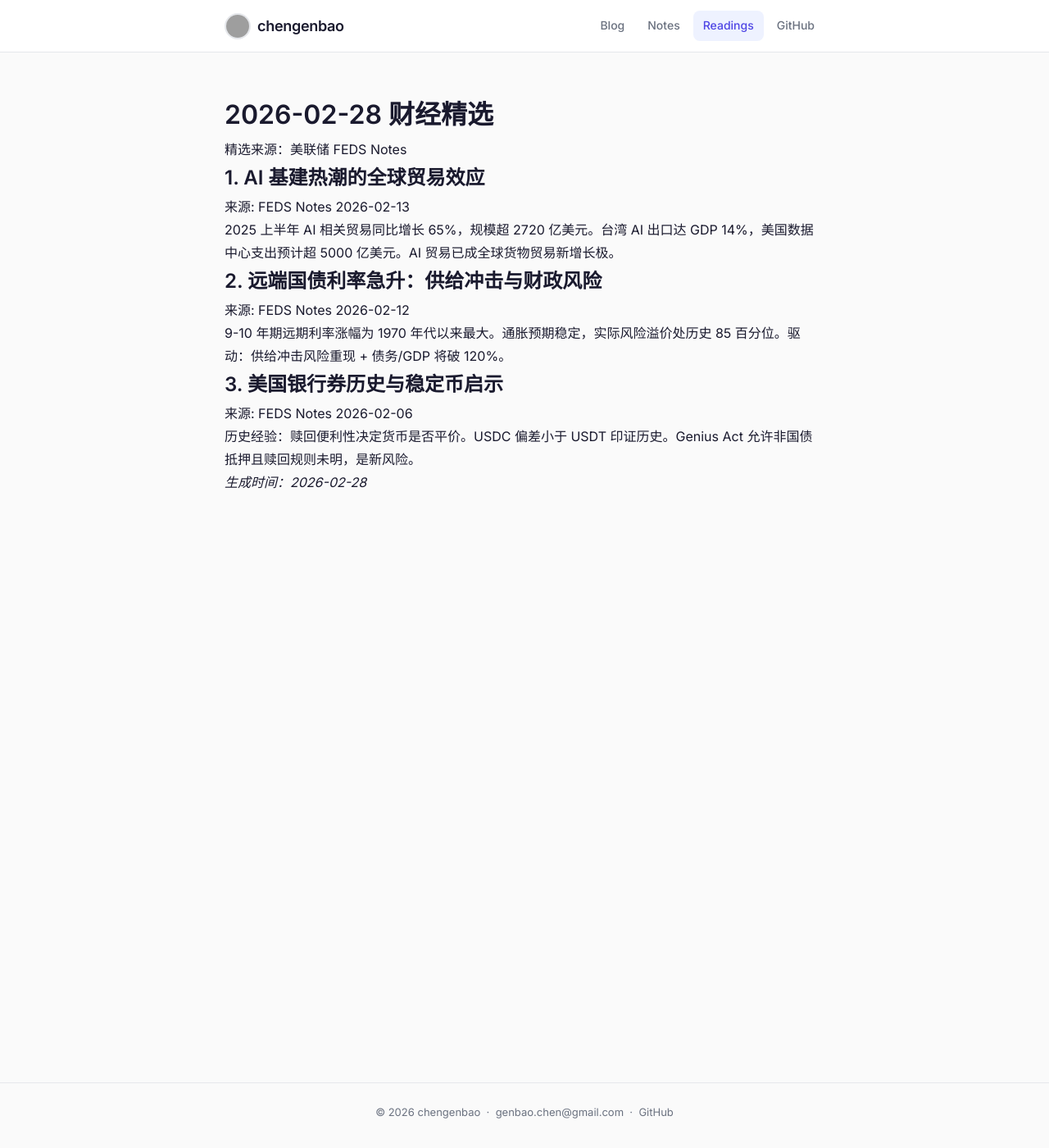
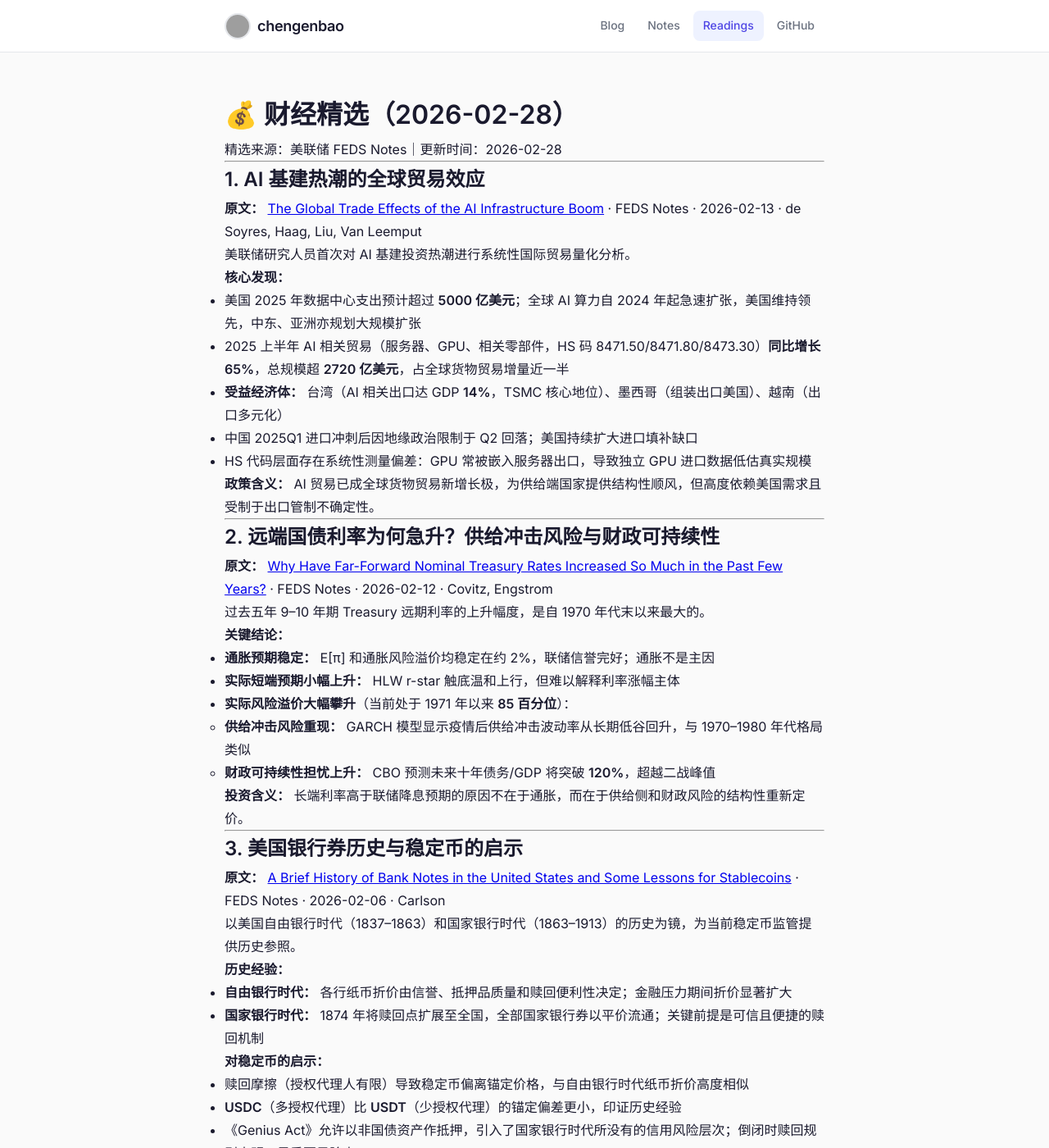
Before and after one commit to chengenbao/chengenbao.github.io, a Jekyll site: the page built from _reading_list/2026-02-28-finance.md, in a window 1280 px wide and 1400 px high. Shown: the whole window at 82% size. Built offline with Jekyll 4.4.1, drawn with Linux system fonts in a browser that asks for light colours; some of the changed text lies outside the part shown; grey boxes are pictures that could not be loaded.

Commit message:
fix: 更新 _reading_list/2026-02-28-finance.md，补充真实原文链接和完整摘要

```diff
--- a/_reading_list/2026-02-28-finance.md
+++ b/_reading_list/2026-02-28-finance.md
@@ -6,26 +6,65 @@ tags: [Finance, Fed, AI, Trade, Treasury, Stablecoin]
 date: 2026-02-28
 ---
 
-# 2026-02-28 财经精选
+# 💰 财经精选（2026-02-28）
 
-> 精选来源：美联储 FEDS Notes
+> 精选来源：美联储 FEDS Notes｜更新时间：2026-02-28
+
+---
 
 ## 1. AI 基建热潮的全球贸易效应
 
-来源: FEDS Notes 2026-02-13
+**原文：** [The Global Trade Effects of the AI Infrastructure Boom](https://www.federalreserve.gov/econres/notes/feds-notes/the-global-trade-effects-of-the-ai-infrastructure-boom-20260213.html) · FEDS Notes · 2026-02-13 · de Soyres, Haag, Liu, Van Leemput
 
-2025 上半年 AI 相关贸易同比增长 65%，规模超 2720 亿美元。台湾 AI 出口达 GDP 14%，美国数据中心支出预计超 5000 亿美元。AI 贸易已成全球货物贸易新增长极。
+美联储研究人员首次对 AI 基建投资热潮进行系统性国际贸易量化分析。
 
-## 2. 远端国债利率急升：供给冲击与财政风险
+**核心发现：**
 
-来源: FEDS Notes 2026-02-12
+- 美国 2025 年数据中心支出预计超过 **5000 亿美元**；全球 AI 算力自 2024 年起急速扩张，美国维持领先，中东、亚洲亦规划大规模扩张
+- 2025 上半年 AI 相关贸易（服务器、GPU、相关零部件，HS 码 8471.50/8471.80/8473.30）**同比增长 65%**，总规模超 **2720 亿美元**，占全球货物贸易增量近一半
+- **受益经济体：** 台湾（AI 相关出口达 GDP **14%**，TSMC 核心地位）、墨西哥（组装出口美国）、越南（出口多元化）
+- 中国 2025Q1 进口冲刺后因地缘政治限制于 Q2 回落；美国持续扩大进口填补缺口
+- HS 代码层面存在系统性测量偏差：GPU 常被嵌入服务器出口，导致独立 GPU 进口数据低估真实规模
 
-9-10 年期远期利率涨幅为 1970 年代以来最大。通胀预期稳定，实际风险溢价处历史 85 百分位。驱动：供给冲击风险重现 + 债务/GDP 将破 120%。
+**政策含义：** AI 贸易已成全球货物贸易新增长极，为供给端国家提供结构性顺风，但高度依赖美国需求且受制于出口管制不确定性。
 
-## 3. 美国银行券历史与稳定币启示
+---
 
-来源: FEDS Notes 2026-02-06
+## 2. 远端国债利率为何急升？供给冲击风险与财政可持续性
 
-历史经验：赎回便利性决定货币是否平价。USDC 偏差小于 USDT 印证历史。Genius Act 允许非国债抵押且赎回规则未明，是新风险。
+**原文：** [Why Have Far-Forward Nominal Treasury Rates Increased So Much in the Past Few Years?](https://www.federalreserve.gov/econres/notes/feds-notes/why-have-far-forward-nominal-treasury-rates-increased-so-much-in-the-past-few-years-20260212.html) · FEDS Notes · 2026-02-12 · Covitz, Engstrom
 
-*生成时间：2026-02-28*
+过去五年 9–10 年期 Treasury 远期利率的上升幅度，是自 1970 年代末以来最大的。
+
+**关键结论：**
+
+- **通胀预期稳定：** E[π] 和通胀风险溢价均稳定在约 2%，联储信誉完好；通胀不是主因
+- **实际短端预期小幅上升：** HLW r-star 触底温和上行，但难以解释利率涨幅主体
+- **实际风险溢价大幅攀升**（当前处于 1971 年以来 **85 百分位**）：
+  - **供给冲击风险重现：** GARCH 模型显示疫情后供给冲击波动率从长期低谷回升，与 1970–1980 年代格局类似
+  - **财政可持续性担忧上升：** CBO 预测未来十年债务/GDP 将突破 **120%**，超越二战峰值
+
+**投资含义：** 长端利率高于联储降息预期的原因不在于通胀，而在于供给侧和财政风险的结构性重新定价。
+
+---
+
+## 3. 美国银行券历史与稳定币的启示
+
+**原文：** [A Brief History of Bank Notes in the United States and Some Lessons for Stablecoins](https://www.federalreserve.gov/econres/notes/feds-notes/a-brief-history-of-bank-notes-in-the-united-states-and-some-lessons-for-stablecoins-20260206.html) · FEDS Notes · 2026-02-06 · Carlson
+
+以美国自由银行时代（1837–1863）和国家银行时代（1863–1913）的历史为镜，为当前稳定币监管提供历史参照。
+
+**历史经验：**
+
+- **自由银行时代：** 各行纸币折价由信誉、抵押品质量和赎回便利性决定；金融压力期间折价显著扩大
+- **国家银行时代：** 1874 年将赎回点扩展至全国，全部国家银行券以平价流通；关键前提是可信且便捷的赎回机制
+
+**对稳定币的启示：**
+
+- 赎回摩擦（授权代理人有限）导致稳定币偏离锚定价格，与自由银行时代纸币折价高度相似
+- **USDC**（多授权代理）比 **USDT**（少授权代理）的锚定偏差更小，印证历史经验
+- 《Genius Act》允许以非国债资产作抵押，引入了国家银行时代所没有的信用风险层次；倒闭时赎回规则未明，是重要风险点
+
+---
+
+*生成时间：2026-02-28 | 数据来源：federalreserve.gov/econres/notes/feds-notes/*
```
